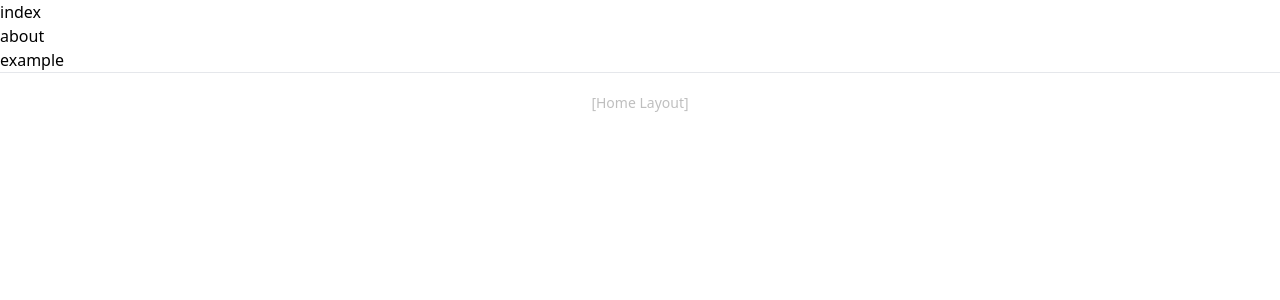
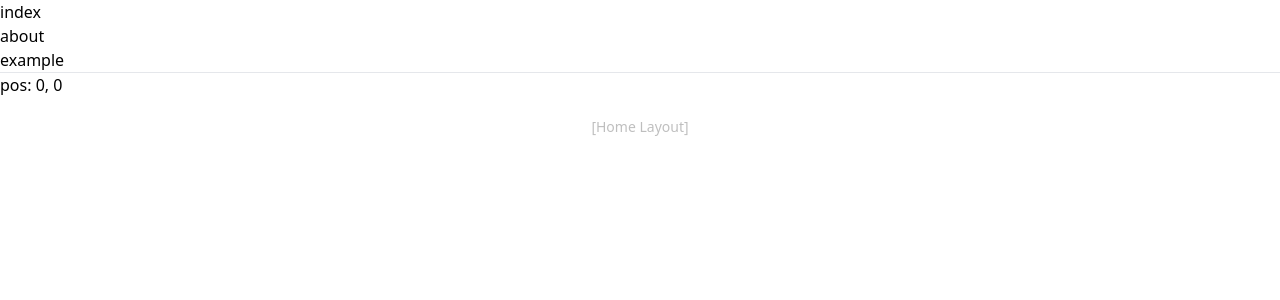
Before and after one commit to byronogis/nuxt-starter, a Nuxt app: page /vueuse in a window 1280 px wide. Shown: the top 300 px of the page. Built offline with nearby package versions, Linux system fonts and the light colour scheme.

Commit message:
feat: add vueuse

```diff
--- a/nuxt.config.ts
+++ b/nuxt.config.ts
@@ -50,6 +50,7 @@ export default defineNuxtConfig({
   },
   modules: [
     '@unocss/nuxt',
+    '@vueuse/nuxt',
     '@nuxt/eslint',
   ],
   /**
--- a/package.json
+++ b/package.json
@@ -28,6 +28,8 @@
     "@unocss/eslint-config": "0.59.0-beta.1",
     "@unocss/nuxt": "0.59.0-beta.1",
     "@unocss/reset": "0.59.0-beta.1",
+    "@vueuse/core": "^10.9.0",
+    "@vueuse/nuxt": "^10.9.0",
     "commitizen": "^4.3.0",
     "eslint": "^8.57.0",
     "eslint-plugin-format": "^0.1.0",
--- /dev/null
+++ b/pages/vueuse.vue
@@ -0,0 +1,9 @@
+<script setup lang="ts">
+const { x, y } = useMouse()
+</script>
+
+<template>
+  <div>pos: {{ x }}, {{ y }}</div>
+</template>
+
+<style scoped lang="postcss"></style>
```
Also changed, not shown: 1 other file (tests, documents, lock files or other folders).
